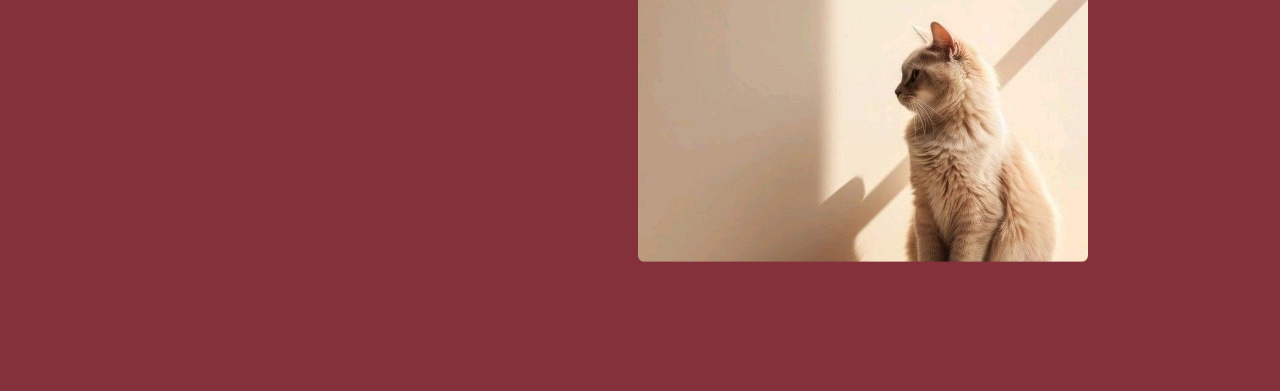
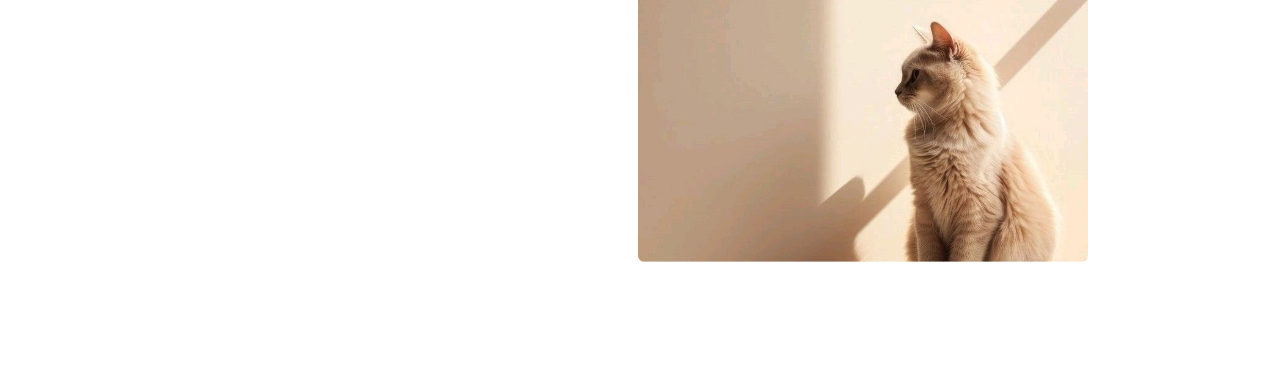
Before and after one commit to Dejoshr/JavaScript-Activity, a plain HTML site: page index.html in a window 1280 px wide. Shown: the part 434-825 px from the top of the page. Drawn offline with Linux system fonts and the light colour scheme.

Commit message:
Update style.css

```diff
--- a/style.css
+++ b/style.css
@@ -1,7 +1,7 @@
 body{
   margin: 0;
   padding: 0;
-  background-color: #84313c;
+  background-color: #fff;
   font-family:monospace;
 }
 
```
